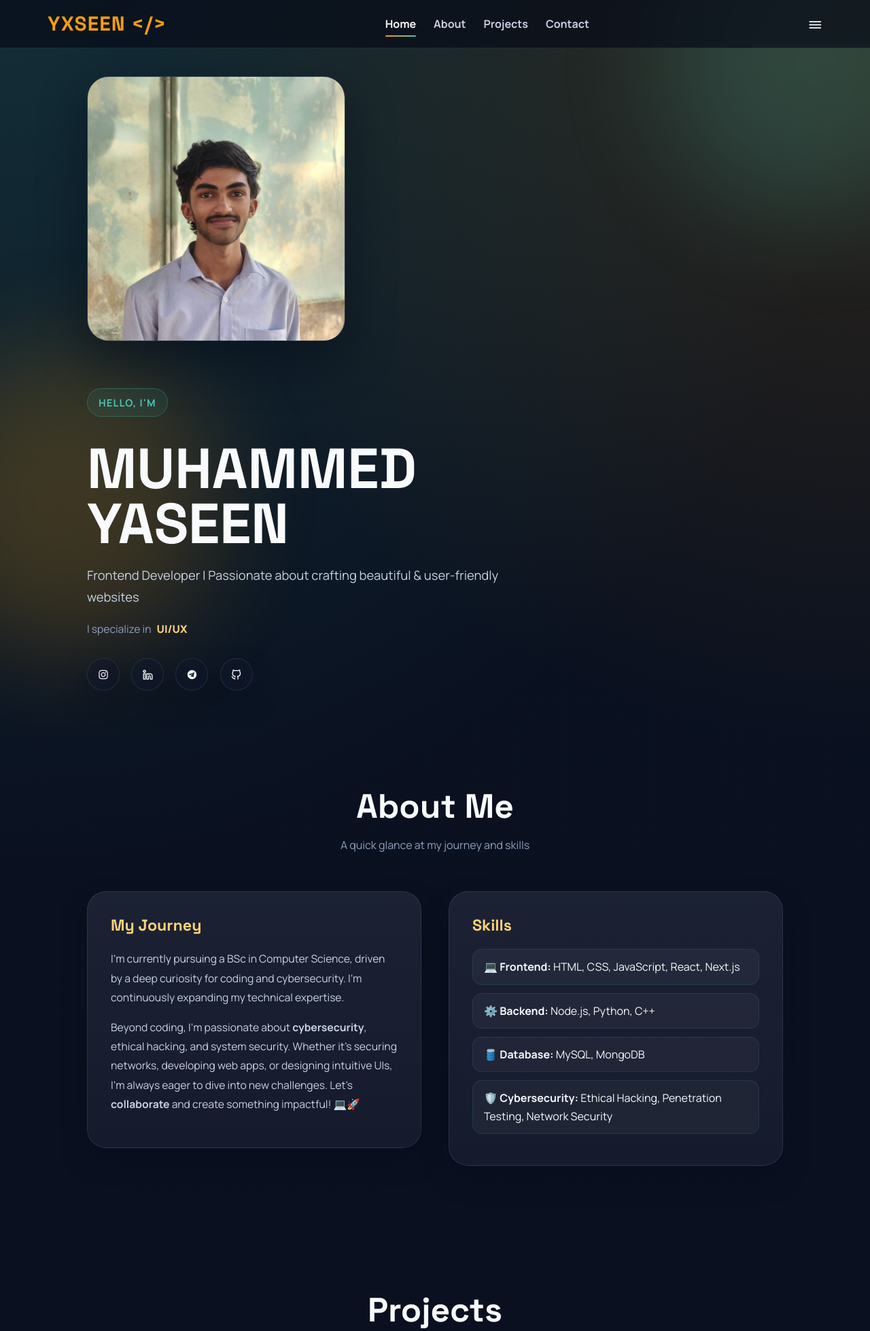
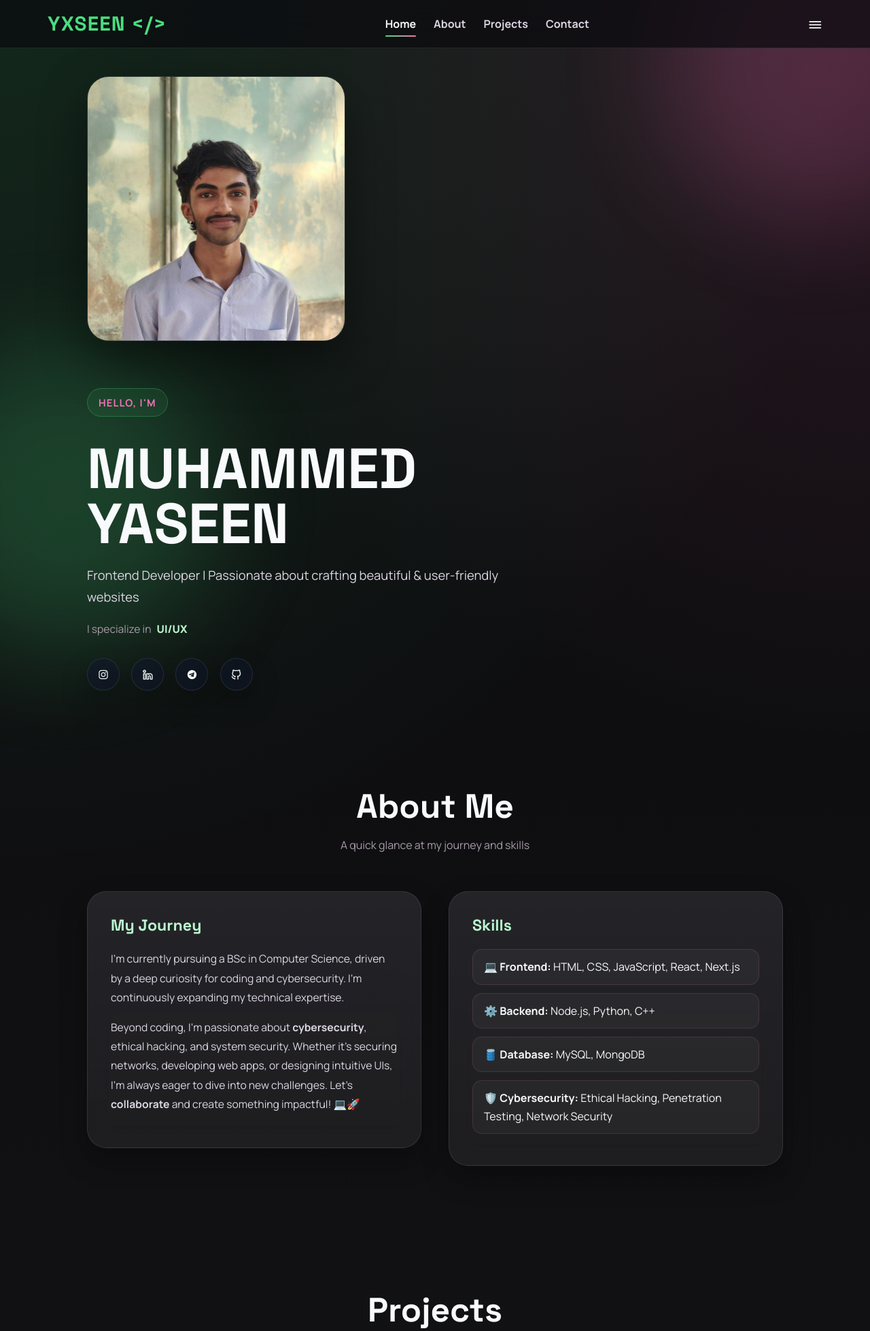
Before and after one commit to seenByYx/portfolio-main, a PHP site: page / in a window 1280 px wide. Shown: the top 1958 px of the page at 68% size. Run offline with PHP 8.4, Linux system fonts and the light colour scheme; some libraries are stand-ins or nearby versions.

Commit message:
new ui v2

```diff
--- a/index.html
+++ b/index.html
@@ -51,7 +51,7 @@
       <div class="social-icons">
         <a href="https://www.instagram.com/_yxseen.__/" target="_blank"><i class="uil uil-instagram"></i></a>
         <a href="https://www.linkedin.com/in/muhammed-yaseen-9a94ba299/" target="_blank"><i class="uil uil-linkedin-alt"></i></a>
-        <a href="https://t.me/zyxwvutsrqYXSEENponmlkjihgfedcbA/" target="_blank"><i class="uil uil-telegram"></i></a>
+        <a href="tg://openmessage?user_id=1971125096" target="_blank"><i class="uil uil-telegram"></i></a>
         <a href="https://github.com/seenByYx/" target="_blank"><i class="uil uil-github-alt"></i></a>
       </div>
     </div>
@@ -266,7 +266,7 @@
       <div class="social-icons">
         <a href="https://www.instagram.com/_yxseen.__/" target="_blank"><i class="uil uil-instagram"></i></a>
         <a href="https://www.linkedin.com/in/muhammed-yaseen-9a94ba299/" target="_blank"><i class="uil uil-linkedin-alt"></i></a>
-        <a href="https://t.me/zyxwvutsrqYXSEENponmlkjihgfedcbA/" target="_blank"><i class="uil uil-telegram"></i></a>
+        <a href="tg://openmessage?user_id=1971125096" target="_blank"><i class="uil uil-telegram"></i></a>
         <a href="https://github.com/seenByYx/" target="_blank"><i class="uil uil-github-alt"></i></a>
       </div>
     </div>
@@ -311,7 +311,7 @@
     <div class="footer-icons">
       <a href="https://www.instagram.com/_yxseen.__/" target="_blank"><i class="uil uil-instagram"></i></a>
       <a href="https://www.linkedin.com/in/muhammed-yaseen-9a94ba299/" target="_blank"><i class="uil uil-linkedin-alt"></i></a>
-      <a href="https://t.me/yxmonk/" target="_blank"><i class="uil uil-telegram"></i></a>
+      <a href="tg://openmessage?user_id=1971125096" target="_blank"><i class="uil uil-telegram"></i></a>
       <a href="https://github.com/seenByYx/" target="_blank"><i class="uil uil-github-alt"></i></a>
     </div>
 
--- a/light.css
+++ b/light.css
@@ -1,22 +1,22 @@
 @import url('https://fonts.googleapis.com/css2?family=Manrope:wght@400;500;600;700;800&family=Space+Grotesk:wght@500;700&display=swap');
 
 :root {
-  --bg-base: #0b1020;
-  --bg-deep: #09111f;
-  --bg-panel: rgba(18, 25, 44, 0.78);
-  --bg-panel-strong: rgba(20, 29, 52, 0.94);
-  --bg-glass: rgba(7, 12, 24, 0.72);
+  --bg-base: #121214;
+  --bg-deep: #0a0a0c;
+  --bg-panel: rgba(28, 28, 32, 0.8);
+  --bg-panel-strong: rgba(34, 34, 40, 0.94);
+  --bg-glass: rgba(12, 12, 16, 0.74);
   --border-soft: rgba(148, 163, 184, 0.16);
-  --border-accent: rgba(245, 158, 11, 0.28);
+  --border-accent: rgba(74, 222, 128, 0.28);
   --text-primary: #f8fafc;
-  --text-secondary: #c7d2e3;
-  --text-muted: #8ea1bd;
-  --accent: #f59e0b;
-  --accent-soft: #ffd27a;
-  --accent-2: #49c6b8;
+  --text-secondary: #ddd6e3;
+  --text-muted: #a79baa;
+  --accent: #4ade80;
+  --accent-soft: #bbf7d0;
+  --accent-2: #f472b6;
   --danger: #f87171;
-  --shadow-md: 0 18px 40px rgba(4, 9, 24, 0.32);
-  --shadow-lg: 0 28px 70px rgba(1, 6, 18, 0.45);
+  --shadow-md: 0 18px 40px rgba(0, 0, 0, 0.32);
+  --shadow-lg: 0 28px 70px rgba(0, 0, 0, 0.45);
   --radius-lg: 28px;
   --radius-md: 18px;
 }
@@ -41,9 +41,9 @@ body {
   min-height: 100vh;
   overflow-x: hidden;
   background:
-    radial-gradient(circle at top left, rgba(73, 198, 184, 0.16), transparent 28%),
-    radial-gradient(circle at top right, rgba(245, 158, 11, 0.16), transparent 24%),
-    linear-gradient(180deg, var(--bg-deep) 0%, var(--bg-base) 48%, #0f172a 100%);
+    radial-gradient(circle at top left, rgba(74, 222, 128, 0.14), transparent 28%),
+    radial-gradient(circle at top right, rgba(244, 114, 182, 0.14), transparent 24%),
+    linear-gradient(180deg, var(--bg-deep) 0%, var(--bg-base) 48%, #1a1a1f 100%);
   color: var(--text-primary);
 }
 
@@ -171,8 +171,8 @@ header {
   padding: 10px 16px;
   margin-bottom: 18px;
   border-radius: 999px;
-  border: 1px solid rgba(73, 198, 184, 0.28);
-  background: rgba(73, 198, 184, 0.08);
+  border: 1px solid rgba(74, 222, 128, 0.28);
+  background: rgba(74, 222, 128, 0.08);
   font-size: 0.92rem;
   font-weight: 700;
   letter-spacing: 0.08em;
@@ -353,15 +353,15 @@ header {
   padding: 12px 16px;
   border-radius: 14px;
   background: rgba(255,255,255,0.04);
-  border: 1px solid rgba(73, 198, 184, 0.12);
+  border: 1px solid rgba(244, 114, 182, 0.14);
   color: var(--text-primary);
   line-height: 1.65;
   transition: background 0.3s ease, transform 0.2s ease, border-color 0.3s ease;
 }
 
 .skills-list li:hover {
-  background: rgba(73, 198, 184, 0.09);
-  border-color: rgba(73, 198, 184, 0.28);
+  background: rgba(244, 114, 182, 0.09);
+  border-color: rgba(244, 114, 182, 0.3);
   transform: translateX(5px);
 }
 
```
Also changed, not shown: other parts of light.css (+20 -20 lines).
